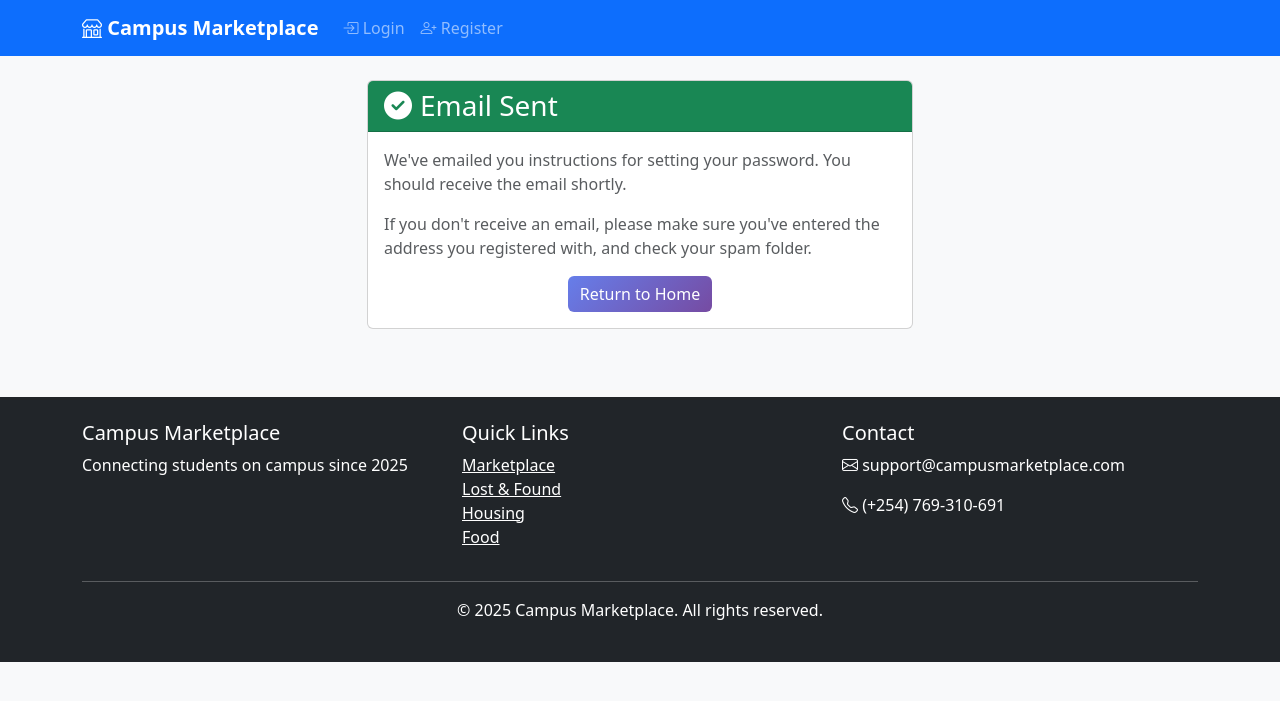
After one commit to TrapGeek571/Campus-Marketplace, a Django app: page /accounts/password-reset/done/ in a window 1280 px wide. The commit adds this page. Shown: the top 701 px of the page. Run offline with Django 5.2, Linux system fonts and the light colour scheme.

Commit message:
Added password reset functions

```diff
--- a/accounts/urls.py
+++ b/accounts/urls.py
@@ -1,5 +1,6 @@
 # accounts/urls.py
 from django.urls import path
+from django.contrib.auth import views as auth_views
 from . import views
 
 app_name = 'accounts'
@@ -19,8 +20,31 @@ urlpatterns = [
     path('api/users/', views.admin_users_api, name='admin_users_api'),
     path('api/users/<int:user_id>/toggle-status/', views.toggle_user_status, name='toggle_user_status'),
 
-    # Additional account URLs (you can add these later)
-    # path('password-change/', views.password_change_view, name='password_change'),
-    # path('password-reset/', views.password_reset_view, name='password_reset'),
-    # path('verify-email/', views.verify_email_view, name='verify_email'),
+    # Password reset URLs
+    path('password-reset/',
+         auth_views.PasswordResetView.as_view(
+             template_name='accounts/password_reset.html',
+             email_template_name='accounts/password_reset_email.html',
+             subject_template_name='accounts/password_reset_subject.txt'
+         ),
+         name='password_reset'),
+
+    path('password-reset/done/',
+         auth_views.PasswordResetDoneView.as_view(
+             template_name='accounts/password_reset_done.html'
+         ),
+         name='password_reset_done'),
+
+    path('password-reset-confirm/<uidb64>/<token>/',
+         auth_views.PasswordResetConfirmView.as_view(
+             template_name='accounts/password_reset_confirm.html'
+         ),
+         name='password_reset_confirm'),
+
+    path('password-reset-complete/',
+         auth_views.PasswordResetCompleteView.as_view(
+             template_name='accounts/password_reset_complete.html'
+         ),
+         name='password_reset_complete'),
+
 ]
--- a/campus_marketplace/urls.py
+++ b/campus_marketplace/urls.py
@@ -19,6 +19,7 @@ urlpatterns = [
     path('housing/', include('housing.urls', namespace='housing')),
     path('food/', include('food.urls', namespace='food')),
     path('mpesa/', include('mpesa.urls')),
+    path('accounts/', include('allauth.urls')),
     #path('admin-dashboard/', views.admin_dashboard, name='admin_dashboard'),
 ]
 
--- a/requirements.txt
+++ b/requirements.txt
@@ -6,3 +6,4 @@ crispy-bootstrap5
 django-crispy-forms
 python-dotenv
 django-leaflet==0.28.3
+PyJWT>=2.11.0
--- /dev/null
+++ b/templates/accounts/password_reset_done.html
@@ -0,0 +1,28 @@
+{% extends "base.html" %}
+
+{% block title %}Reset Password Sent{% endblock %}
+
+{% block content %}
+<div class="row justify-content-center">
+    <div class="col-md-6">
+        <div class="card">
+            <div class="card-header bg-success text-white">
+                <h3 class="mb-0"><i class="fas fa-check-circle me-2"></i>Email Sent</h3>
+            </div>
+            <div class="card-body">
+                <p class="text-muted">
+                    We've emailed you instructions for setting your password.
+                    You should receive the email shortly.
+                </p>
+                <p class="text-muted">
+                    If you don't receive an email, please make sure you've entered the address you registered with,
+                    and check your spam folder.
+                </p>
+                <div class="text-center">
+                    <a href="{% url 'home' %}" class="btn btn-primary">Return to Home</a>
+                </div>
+            </div>
+        </div>
+    </div>
+</div>
+{% endblock %}
--- /dev/null
+++ b/templates/accounts/password_reset_subject.txt
@@ -0,0 +1 @@
+Password Reset Request for {{ site_name }}
```
Also changed, not shown: campus_marketplace/settings.py (+47 -1 lines), templates/accounts/login.html (+28 -24 lines), templates/accounts/password_reset.html (added, +31 -0 lines), templates/accounts/password_reset_complete.html (added, +21 -0 lines), templates/accounts/password_reset_confirm.html (added, +27 -0 lines), templates/accounts/password_reset_email.html (added, +16 -0 lines), db.sqlite3.
